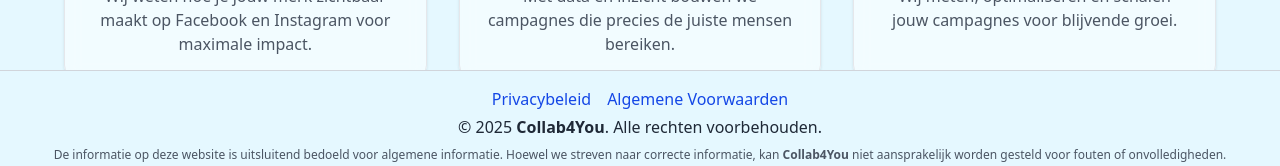
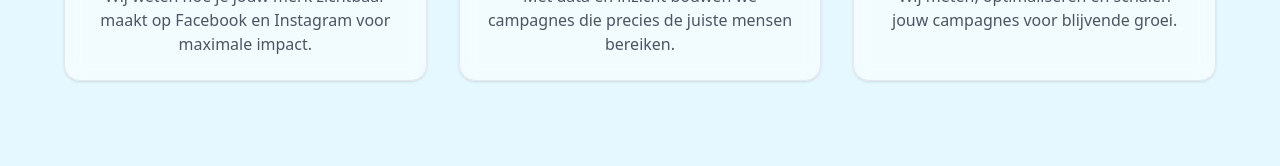
Before and after one commit to samd909/collab4you, a React (Vite) app in the folder owen/: page / in a window 1280 px wide. Shown: the part 634-800 px from the top of the page. Built offline with nearby package versions, Linux system fonts and the light colour scheme.

Commit message:
asdsa
das

```diff
--- a/owen/src/index.css
+++ b/owen/src/index.css
@@ -10,11 +10,11 @@
 body {
   margin: 0;
   min-width: 320px;
-  min-height: 100vh;
   font-family: system-ui, Avenir, Helvetica, Arial, sans-serif;
   color: var(--color-text);
   background-color: var(--color-bg);
   overflow-x: hidden; /* prevent horizontal scroll */
+  height: 100%;
 }
 
 /* Color helpers (use alongside Tailwind classes) */
@@ -63,47 +63,66 @@ body {
 }
 
 /* =========================================================
-   DESKTOP: No scroll, fixed footer, no overlap on zoom
+   APP LAYOUT
    ========================================================= */
-@media (min-width: 768px) {
-  html,
-  body {
-    overflow: hidden; /* disable scroll */
+#app-root {
+  display: flex;
+  flex-direction: column;
+  min-height: 100vh; /* full viewport height */
 }
 
 main,
 #app-main {
-    padding-bottom: var(--footer-height); /* space so footer never overlaps */
+  flex: 1 0 auto; /* grow to fill space */
+  padding-bottom: var(--footer-height);
 }
 
+/* =========================================================
+   FOOTER
+   ========================================================= */
 .site-footer {
-    position: fixed;
-    bottom: 0;
-    left: 0;
+  flex-shrink: 0; /* do not shrink */
   width: 100%;
   height: var(--footer-height);
   background-color: var(--color-bg);
   border-top: 1px solid #d1d5db; /* light gray border */
-    z-index: 50;
+}
+
+/* =========================================================
+   DESKTOP: scroll only when needed
+   ========================================================= */
+@media (min-width: 768px) {
+  body {
+    overflow-y: overlay; /* scroll appears only if needed */
+  }
+
+  /* Optional: minimal scrollbar styling */
+  body::-webkit-scrollbar {
+    width: 8px;
+  }
+  body::-webkit-scrollbar-track {
+    background: transparent;
+  }
+  body::-webkit-scrollbar-thumb {
+    background-color: rgba(0, 0, 0, 0.2);
+    border-radius: 4px;
   }
 }
 
 /* =========================================================
-   MOBILE: Normal scroll
+   MOBILE: normal scroll
    ========================================================= */
 @media (max-width: 767px) {
-  html,
   body {
-    overflow: auto;
-  }
-
-  .site-footer {
-    position: static;
-    height: auto;
+    overflow-y: auto;
   }
 
   main,
   #app-main {
     padding-bottom: 0;
   }
+
+  .site-footer {
+    height: auto;
   }
+}
```
Lines whose indentation alone changed are shown as unchanged.
